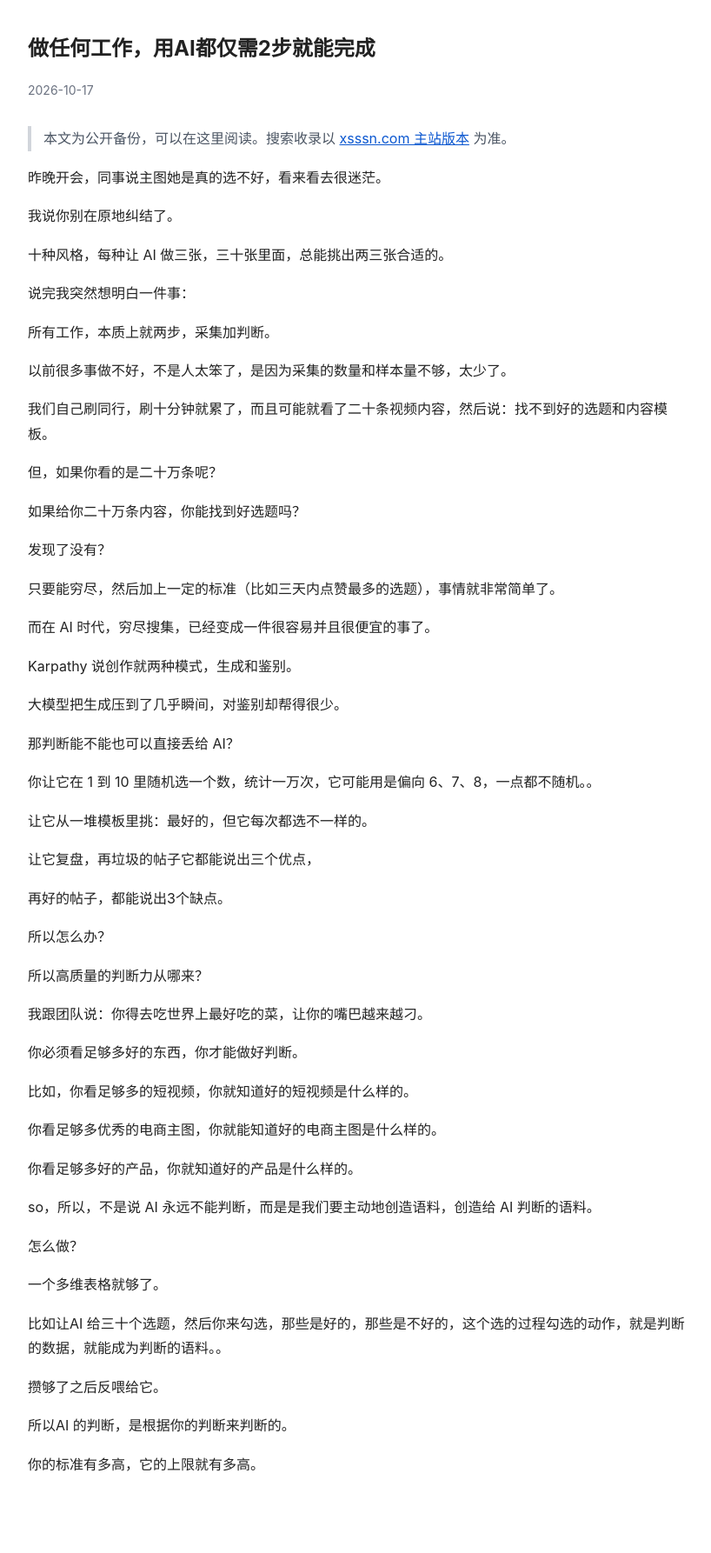
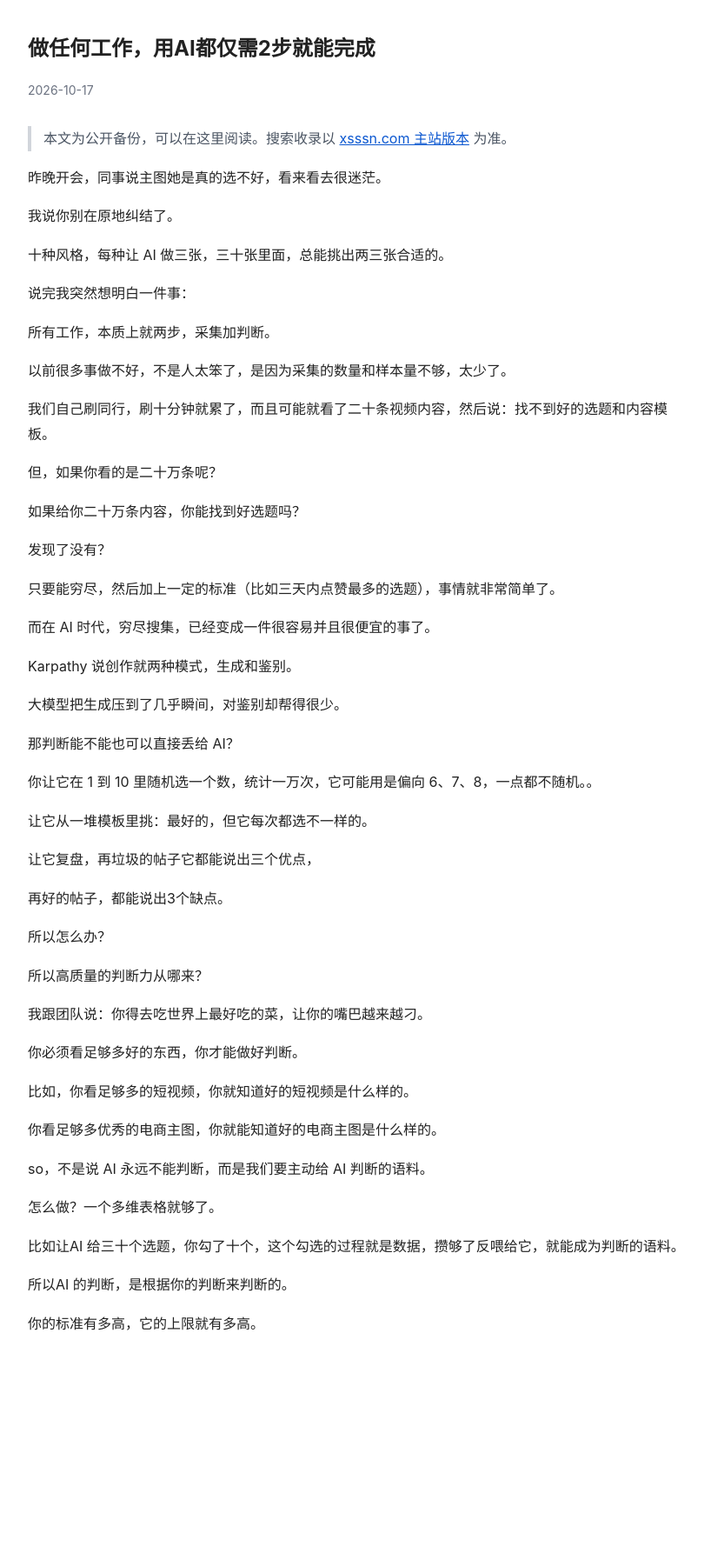
Before and after one commit to xisheng687/xisheng-notes, a Jekyll site: the page built from _posts/2026-10-17-ai-work-two-steps.md, in a window 1280 px wide. Shown: the whole page at 87% size, without its empty margins (228-1046 px from the left). Built offline with Jekyll 4.4.1, drawn with Linux system fonts in a browser that asks for light colours; after the commit the page ends 1624 px from its top, so only the background shows below that.

Commit message:
Sync AI work two steps article with published version
Co-Authored-By: Claude Opus 5.5 <noreply@anthropic.com>

```diff
--- a/_posts/2026-10-17-ai-work-two-steps.md
+++ b/_posts/2026-10-17-ai-work-two-steps.md
@@ -54,17 +54,11 @@ Karpathy 说创作就两种模式，生成和鉴别。
 
 你看足够多优秀的电商主图，你就能知道好的电商主图是什么样的。
 
-你看足够多好的产品，你就知道好的产品是什么样的。
+so，不是说 AI 永远不能判断，而是我们要主动给 AI 判断的语料。
 
-so，所以，不是说 AI 永远不能判断，而是是我们要主动地创造语料，创造给 AI 判断的语料。
+怎么做？一个多维表格就够了。
 
-怎么做？
-
-一个多维表格就够了。
-
-比如让AI 给三十个选题，然后你来勾选，那些是好的，那些是不好的，这个选的过程勾选的动作，就是判断的数据，就能成为判断的语料。。
-
-攒够了之后反喂给它。
+比如让AI 给三十个选题，你勾了十个，这个勾选的过程就是数据，攒够了反喂给它，就能成为判断的语料。
 
 所以AI 的判断，是根据你的判断来判断的。
 
```
